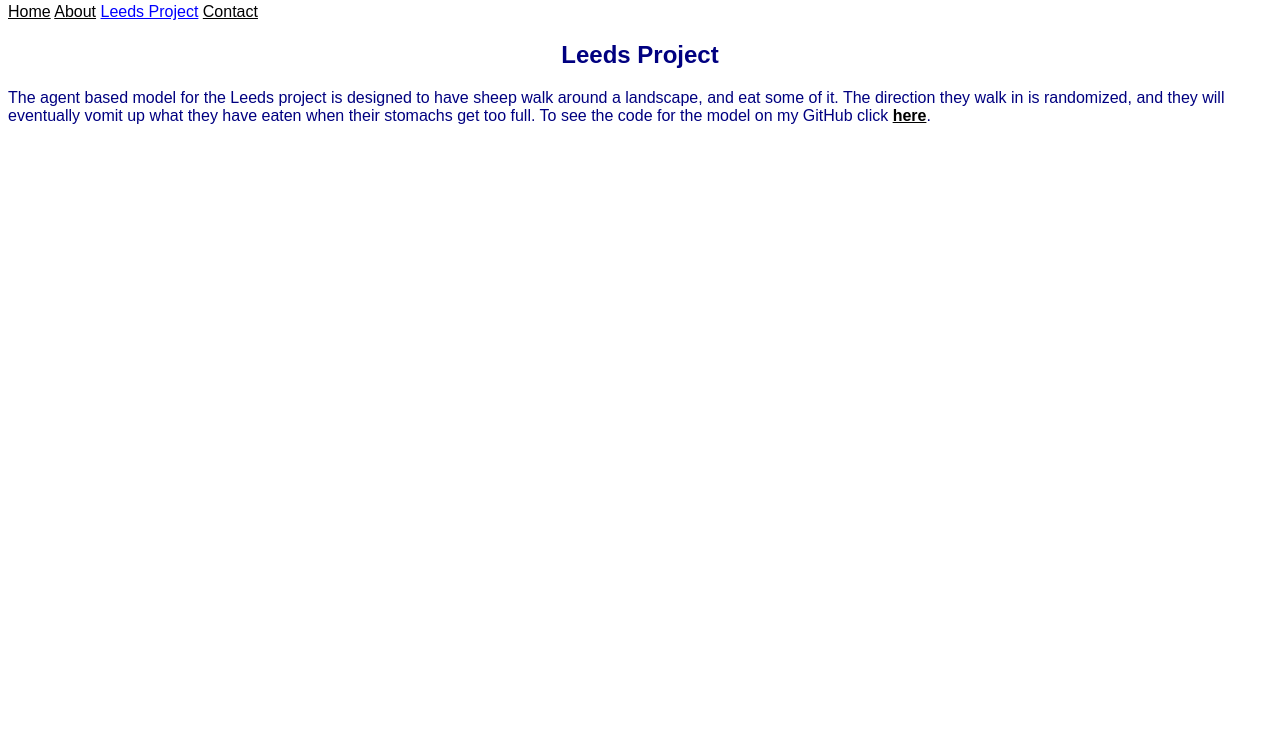
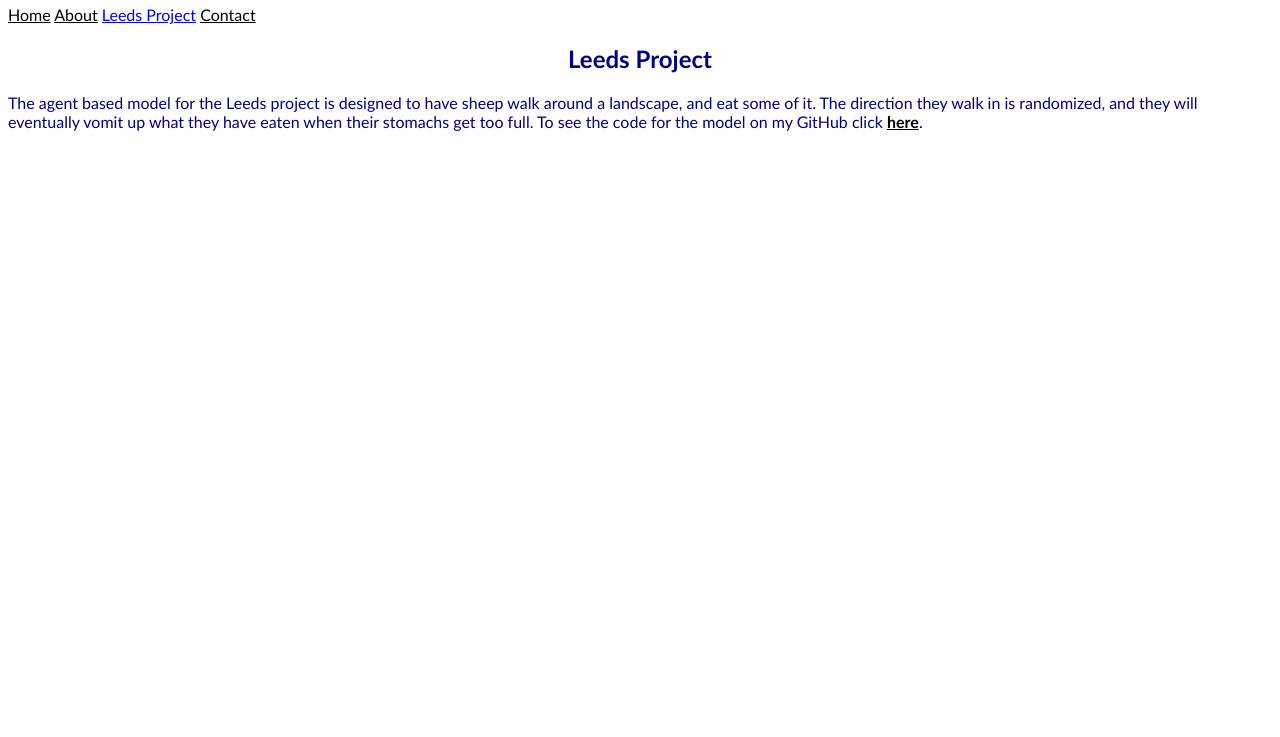
Before and after one commit to voluzy/voluzy.github.io, a plain HTML site: page leeds project.html in a window 1280 px wide. Shown: the part 63-800 px from the top of the page. Drawn offline with Linux system fonts and the light colour scheme.

Commit message:
Update leeds project.html

```diff
--- a/leeds project.html
+++ b/leeds project.html
@@ -3,7 +3,7 @@
 body {
     background: #ffffff;
     color: #000080;
-    font-family: Arial;
+    font-family: Trebuchet MS;
 }
 </STYLE>
 <TITLE>
```
